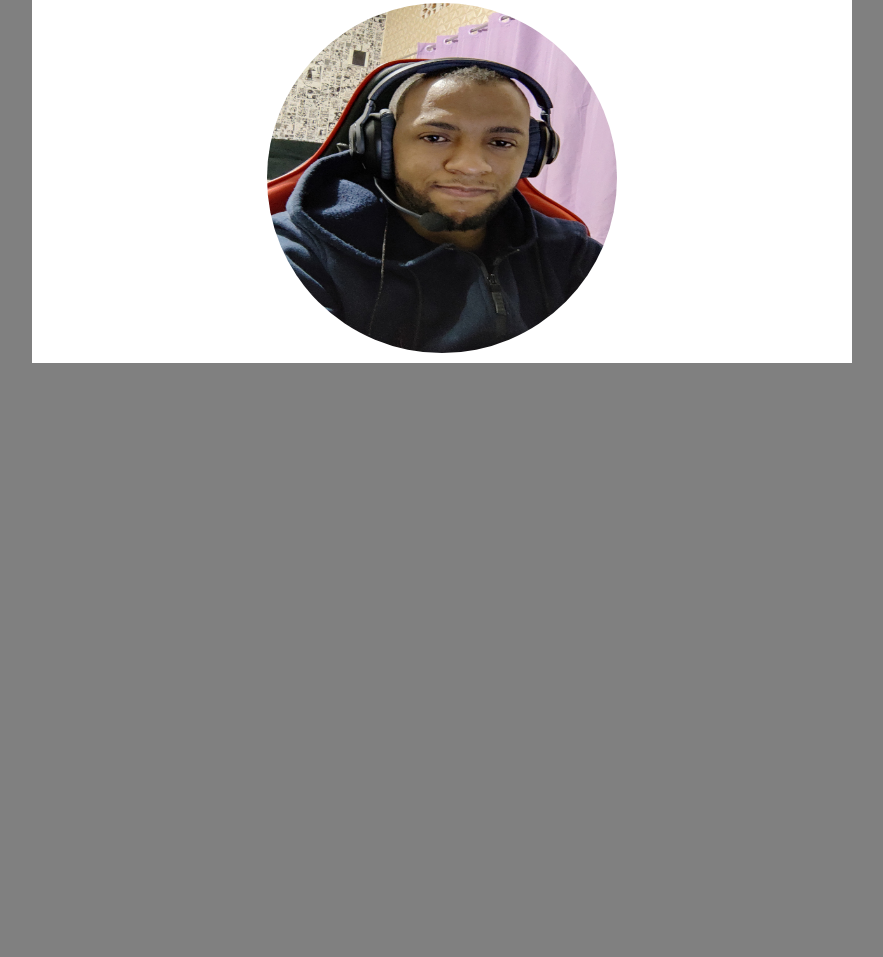
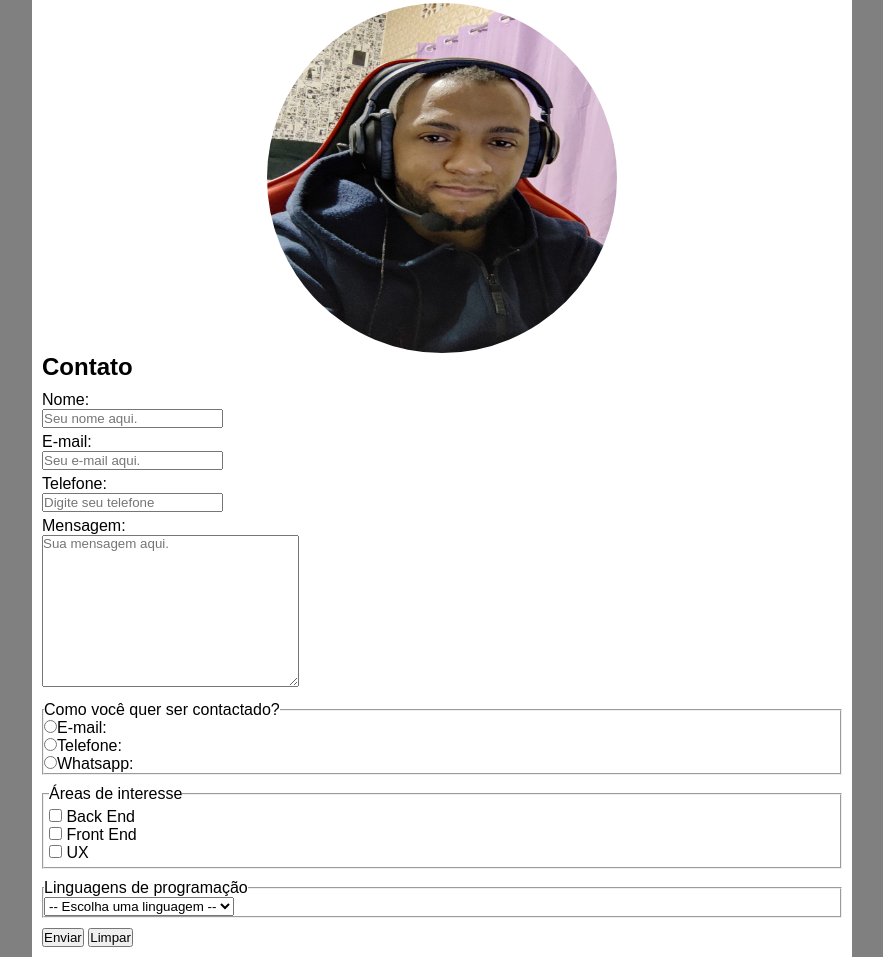
Before and after one commit to Anderson-dev-ti/meu_curriculo, a plain HTML site: page index.html in a window 1280 px wide. Shown: the part 1023-1980 px from the top of the page, without its empty margins (198-1081 px from the left). Before the commit the page ends 1386 px from the top, so only its background shows below. Drawn offline with Linux system fonts and the light colour scheme.

Commit message:
Finalizei o currículo

```diff
--- a/index.html
+++ b/index.html
@@ -75,6 +75,55 @@
                 <img src="imagens/anderson_perfil_500px.jpg" alt="Foto do desenvolvedor">
             </div>
         </section>
+        <section id="contato">
+            <h2>Contato</h2>
+            <!-- Formulário com onde o usuário irá inserir os dados para contato -->
+            <form action="#" method="post">
+                <label for="nome">Nome: </label>
+                <input type="text" name="inome" id="nome" required placeholder="Seu nome aqui." required>
+
+                <label for="email">E-mail: </label>
+                <input type="email" name="iemail" id="email" placeholder="Seu e-mail aqui." required>
+                <label for="telefone">Telefone: </label>
+                <input type="tel" name="itelefone" id="telefone" placeholder="Digite seu telefone" required>
+                <label for="mensagem">Mensagem: </label> <br>
+                <textarea name="mensagem" id="" cols="30" rows="10" placeholder="Sua mensagem aqui." required></textarea>
+            </form>
+            <!-- Campo para preferência de contato -->
+            <fieldset>
+                <legend>Como você quer ser contactado?</legend>
+                <label><input type="radio" name="contato" id="email" value="email" required>E-mail:</label> <br>
+                <label><input type="radio" name="contato" id="telefone" required>Telefone: </label> <br>
+                <label><input type="radio" name="contato" id="whatsapp" value="whatsapp" required>Whatsapp: </label>
+            </fieldset>
+            <!-- Campo onde o usuário vai digitar as áreas de interesse -->
+            <fieldset id="areas">
+                <legend>Áreas de interesse</legend>
+                <label><input type="checkbox" name="interesse" value="interesse"> Back End</label>
+                <label><input type="checkbox" name="interesse" value="interesse"> Front End</label>
+                <label><input type="checkbox" name="interesse" value="interesse"> UX</label>
+            </fieldset>
+            <!-- No campo abaixo o usuário deve digitar a linguagem de programação desejada -->
+            <fieldset>
+                <legend>Linguagens de programação</legend>
+                <select name="linguagem" id="linguagem">
+                    <option value="">-- Escolha uma linguagem --</option>
+                    <option value="c">C</option>
+                    <option value="c#">C#</option>
+                    <option value="c++">C++</option>
+                    <option value="go">Go</option>
+                    <option value="java">Java</option>
+                    <option value="JavaScript">JavaScript</option>
+                    <option value="kotlin">Kotlin</option>
+                    <option value="php">PHP</option>
+                    <option value="Python">Python</option>
+                    <option value="ruby">Ruby</option>
+                    <option value="swift">Swift</option>
+                </select>
+            </fieldset>
+            <input type="submit" value="Enviar">
+            <input type="reset" value="Limpar">
+        </section>
     </main>
 </body>
 </html>
--- a/style.css
+++ b/style.css
@@ -99,3 +99,20 @@ div img {
     height: 350px;
     width: 350px;
 }
+
+form input {
+    margin-bottom: 5px;
+    display: block;
+}
+
+fieldset {
+    margin: 10px 0px;
+}
+
+fieldset#areas {
+    padding: 5px;
+}
+
+fieldset#areas label {
+    display: block;
+}
```
